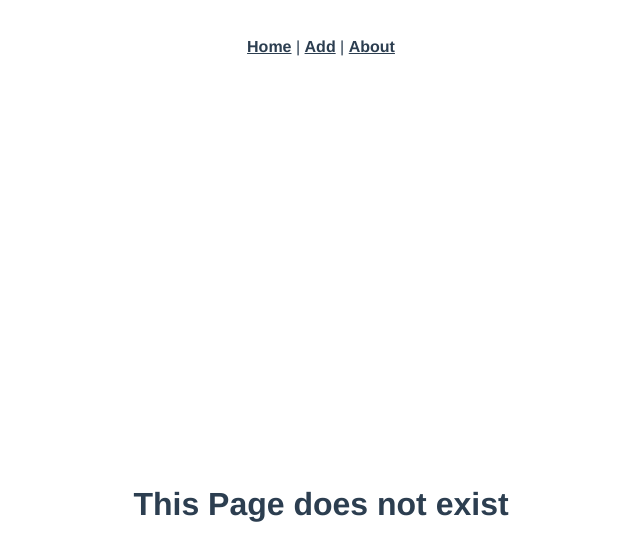
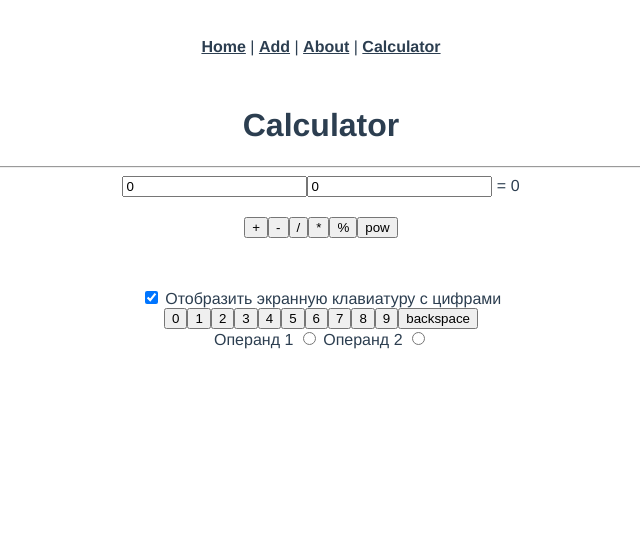
Before and after one commit to SergioWaters/vue_project, a Vue app: page /calculator in a window 1280 px wide. Shown: the top 560 px of the page, without its empty margins (319-959 px from the left). Built offline with nearby package versions, Linux system fonts and the light colour scheme.

Commit message:
initial to hw7

```diff
--- a/src/App.vue
+++ b/src/App.vue
@@ -3,7 +3,8 @@
     <nav>
       <router-link to="/">Home</router-link> |
       <router-link to="/ModalView">Add</router-link> |
-      <router-link to="/about">About</router-link>
+      <router-link to="/about">About</router-link> |
+      <router-link to="/Calculator">Calculator</router-link>
     </nav>
     <main>
       <transition name="fade">
--- /dev/null
+++ b/src/components/CalculatorComp.vue
@@ -0,0 +1,161 @@
+<template>
+  <div>
+    <h1>{{ msg }}</h1>
+    <hr />
+    <div class="display">
+      <input
+        v-model.number="operand1"
+        type="number"
+        :disabled="operandPick === 'pick2'"
+      />
+      <input
+        v-model.number="operand2"
+        type="number"
+        :disabled="operandPick === 'pick1'"
+      />
+
+      = {{ result }}
+    </div>
+
+    <div class="keyboard">
+      <button
+        v-for="operation in operationArr"
+        :key="operation"
+        @click="calculate(operation)"
+      >
+        {{ operation }}
+      </button>
+    </div>
+
+    <label for="numbersCheckbox">
+      <input
+        type="checkbox"
+        name="showNumbers"
+        id="numbersCheckbox"
+        v-model="numberKeysCheckbox"
+      />
+      Отобразить экранную клавиатуру с цифрами
+    </label>
+
+    <div class="numberKeys" v-show="numberKeysCheckbox">
+      <button
+        v-for="number in numberArr"
+        :key="number"
+        @click="addNumber(number)"
+      >
+        {{ number }}
+      </button>
+      <button @click="removeNumber()">backspace</button>
+
+      <div class="operandPick">
+        <label for="operand1">
+          Операнд 1
+          <input
+            type="radio"
+            name="operand1"
+            id="operand1"
+            v-model="operandPick"
+            value="pick1"
+          />
+        </label>
+        <label for="operand2">
+          Операнд 2
+          <input
+            type="radio"
+            name="operand2"
+            id="operand2"
+            v-model="operandPick"
+            value="pick2"
+          />
+        </label>
+      </div>
+    </div>
+  </div>
+</template>
+
+<script>
+export default {
+  name: "CalculatorComp",
+  data() {
+    return {
+      msg: "Calculator",
+      operandPick: " ",
+      numberKeysCheckbox: "false",
+      message: "Hello Vue",
+      operand1: 0,
+      operand2: 0,
+      result: 0,
+      numberArr: [0, 1, 2, 3, 4, 5, 6, 7, 8, 9],
+      operationArr: ["+", "-", "/", "*", "%", "pow"],
+    };
+  },
+  methods: {
+    doThat(str, evnt) {
+      console.log("click", str, evnt);
+    },
+
+    onValidate() {
+      console.log("validation true");
+    },
+
+    addNumber(number) {
+      if (this.operandPick === "pick1")
+        this.operand1 = this.operand1 + `${number}`;
+      if (this.operandPick === "pick2")
+        this.operand2 = this.operand2 + `${number}`;
+    },
+
+    removeNumber() {
+      if (this.operandPick === "pick1")
+        this.operand1 = this.operand1.slice(0, -1);
+      if (this.operandPick === "pick2")
+        this.operand2 = this.operand2.slice(0, -1);
+    },
+
+    calculate(operation) {
+      const { operand1, operand2 } = this;
+      switch (operation) {
+        case "+":
+          this.result = +operand1 + +operand2;
+          break;
+        case "-":
+          this.result = +operand1 - +operand2;
+          break;
+        case "/":
+          this.result = +operand1 / +operand2;
+          break;
+        case "*":
+          this.result = +operand1 * +operand2;
+          break;
+        case "%":
+          this.result = +operand1 % +operand2;
+          break;
+        case "pow":
+          this.result = Math.pow(+operand1, +operand2);
+          break;
+      }
+    },
+  },
+};
+</script>
+
+<!-- Add "scoped" attribute to limit CSS to this component only -->
+<style scoped>
+h3 {
+  margin: 40px 0 0;
+}
+ul {
+  list-style-type: none;
+  padding: 0;
+}
+li {
+  display: inline-block;
+  margin: 0 10px;
+}
+a {
+  color: #42b983;
+}
+.keyboard {
+  margin: 20px 0px 50px 0px;
+}
+</style>
--- a/src/router/router.js
+++ b/src/router/router.js
@@ -25,6 +25,11 @@ const routes = [
     component: () => import('../views/AboutView.vue'),
   },
   {
+    path: '/calculator',
+    name: 'calculator',
+    component: () => import('../views/CalculatorView.vue'),
+  },
+  {
     path: '*',
     name: '404',
     component: () => import('../views/404View.vue'),
--- /dev/null
+++ b/src/views/CalculatorView.vue
@@ -0,0 +1,22 @@
+<template>
+  <div>
+    <CalculatorComp />
+  </div>
+</template>
+
+<script>
+export default {
+  name: "CalculatorView",
+  components: {
+    CalculatorComp: () => import("../components/CalculatorComp.vue"),
+  },
+  data() {
+    return {};
+  },
+  methods: {},
+  computed: {},
+};
+</script>
+
+<style scoped>
+</style>
```
